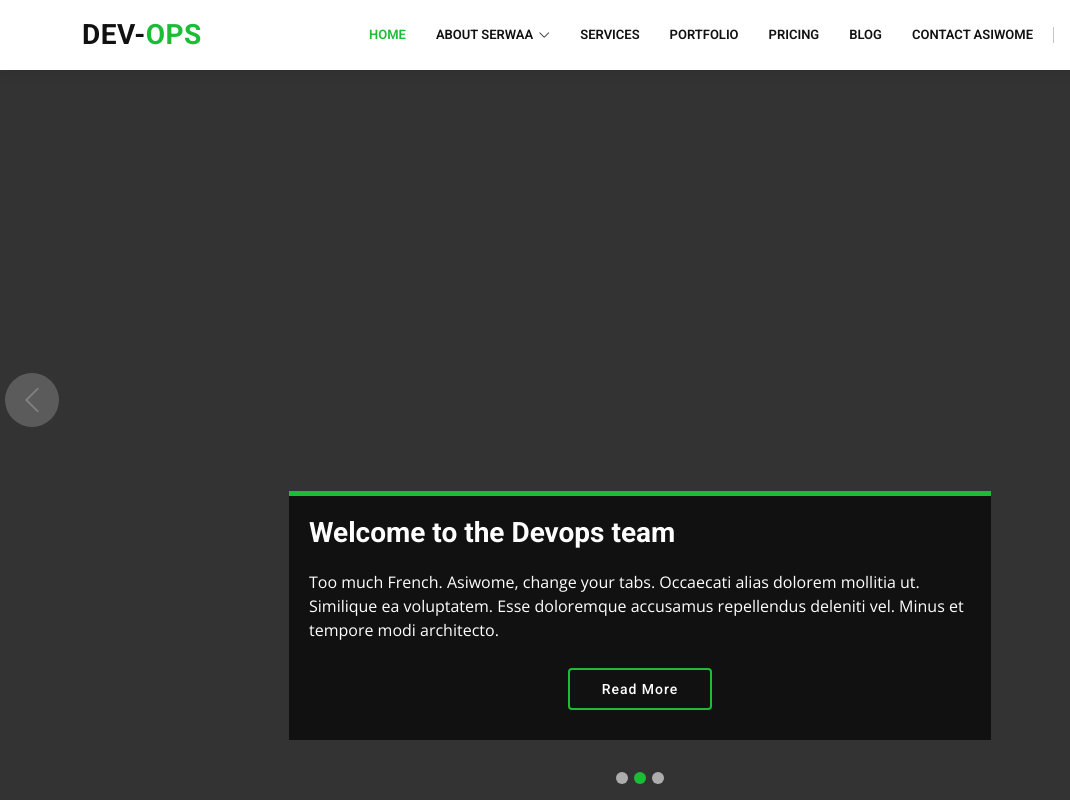
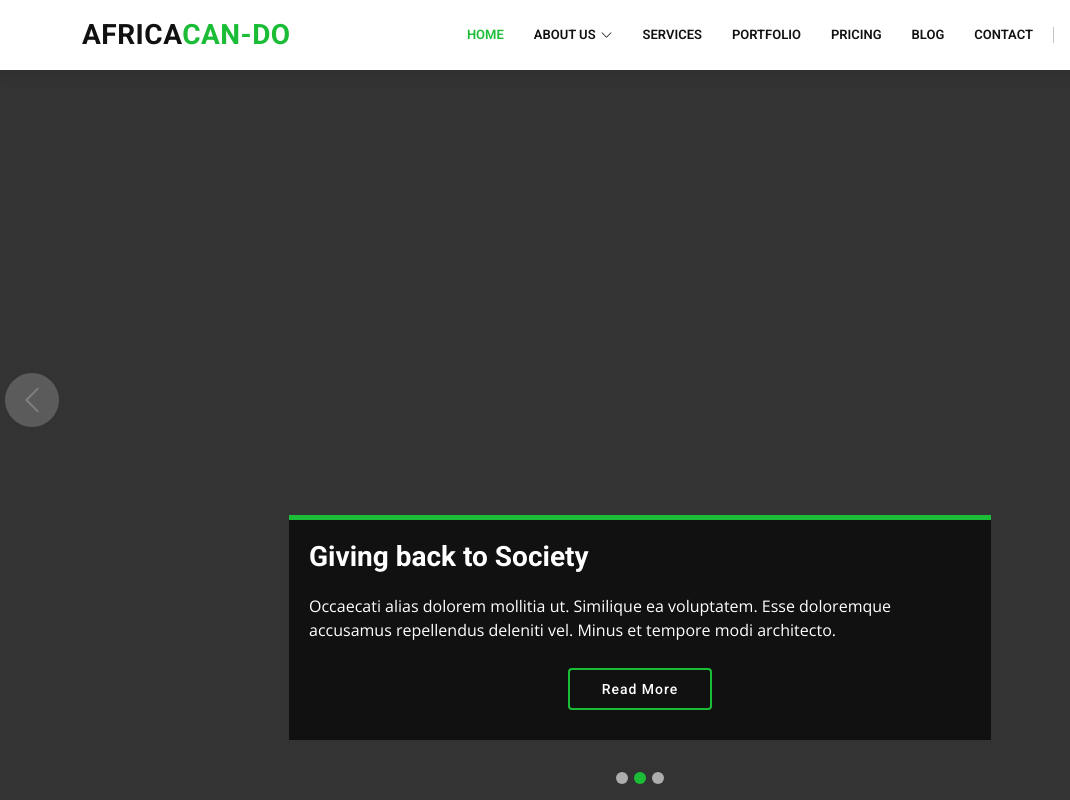
Before and after one commit to Africa-Can-Do/Sample-Website-Template, a plain HTML site: page index.html in a window 1280 px wide. Shown: the top 800 px of the page, 0-1070 px from the left. Drawn offline with nearby package versions, Linux system fonts and the light colour scheme.

Commit message:
Update index.html

```diff
--- a/index.html
+++ b/index.html
@@ -43,7 +43,7 @@
   <header id="header" class="fixed-top">
     <div class="container d-flex align-items-center">
 
-        <h1 class="logo me-auto"><a href="index.html">Dev-<span>Ops</span></a></h1>
+        <h1 class="logo me-auto"><a href="index.html">Africa<span>Can-Do</span></a></h1>
       <!-- Uncomment below if you prefer to use an image logo -->
       <!-- <a href="index.html" class="logo me-auto me-lg-0"><img src="assets/img/logo.png" alt="" class="img-fluid"></a>-->
 
@@ -51,7 +51,7 @@
         <ul>
           <li><a href="index.html" class="active">Home</a></li>
 
-          <li class="dropdown"><a href="#"><span>About Serwaa</span> <i class="bi bi-chevron-down"></i></a>
+          <li class="dropdown"><a href="#"><span>About us</span> <i class="bi bi-chevron-down"></i></a>
             <ul>
               <li><a href="about.html">About Us</a></li>
               <li><a href="team.html">Team</a></li>
@@ -72,7 +72,7 @@
           <li><a href="portfolio.html">Portfolio</a></li>
           <li><a href="pricing.html">Pricing</a></li>
           <li><a href="blog.html">Blog</a></li>
-          <li><a href="contact.html">Contact Asiwome</a></li>
+          <li><a href="contact.html">Contact</a></li>
 
         </ul>
         <i class="bi bi-list mobile-nav-toggle"></i>
@@ -98,7 +98,7 @@
         <div class="carousel-item active" style="background-image: url(assets/img/slide/slide-1.jpg);">
           <div class="carousel-container">
             <div class="carousel-content animate__animated animate__fadeInUp">
-              <h2>Welcome here<span>devops</span></h2>
+              <h2>Inspiring<span>Talents</span></h2>
               <p>Ut velit est quam dolor ad a aliquid qui aliquid. Sequi ea ut et est quaerat sequi nihil ut aliquam. Occaecati alias dolorem mollitia ut. Similique ea voluptatem. Esse doloremque accusamus repellendus deleniti vel. Minus et tempore modi architecto.</p>
               <div class="text-center"><a href="" class="btn-get-started">Read More</a></div>
             </div>
@@ -109,8 +109,8 @@
         <div class="carousel-item" style="background-image: url(assets/img/slide/slide-2.jpg);">
           <div class="carousel-container">
             <div class="carousel-content animate__animated animate__fadeInUp">
-              <h2>Welcome to the Devops team</h2>
-              <p>Too much French. Asiwome, change your tabs. Occaecati alias dolorem mollitia ut. Similique ea voluptatem. Esse doloremque accusamus repellendus deleniti vel. Minus et tempore modi architecto.</p>
+              <h2>Giving back to Society</h2>
+              <p>Occaecati alias dolorem mollitia ut. Similique ea voluptatem. Esse doloremque accusamus repellendus deleniti vel. Minus et tempore modi architecto.</p>
               <div class="text-center"><a href="" class="btn-get-started">Read More</a></div>
             </div>
           </div>
@@ -120,7 +120,7 @@
         <div class="carousel-item" style="background-image: url(assets/img/slide/slide-3.jpg);">
           <div class="carousel-container">
             <div class="carousel-content animate__animated animate__fadeInUp">
-              <h2>Nothing is impossible. Polish Till You Shine -MK.</h2>
+              <h2>We are helping young talents grow</h2>
               <p>Ut velit est quam dolor ad a aliquid qui aliquid. Sequi ea ut et est quaerat sequi nihil ut aliquam. Occaecati alias dolorem mollitia ut. Similique ea voluptatem. Esse doloremque accusamus repellendus deleniti vel. Minus et tempore modi architecto.</p>
               <div class="text-center"><a href="" class="btn-get-started">Read More</a></div>
             </div>
```
